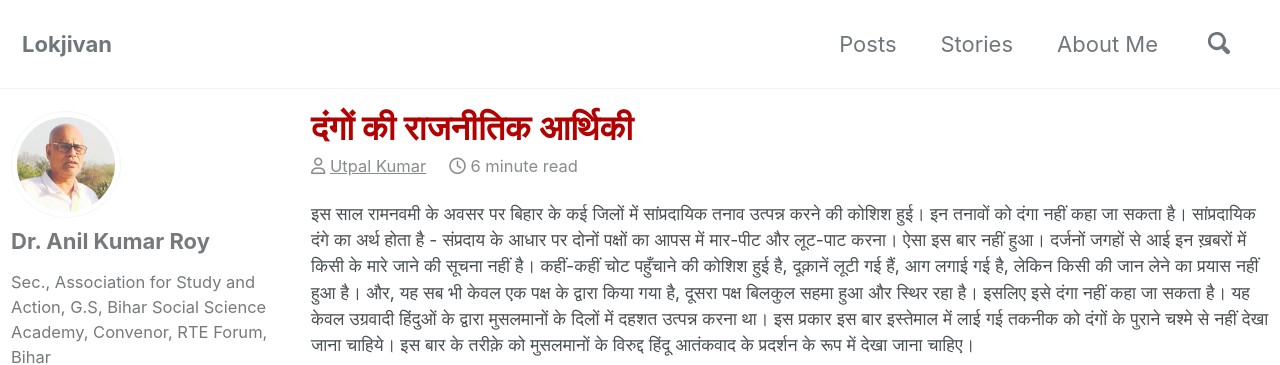
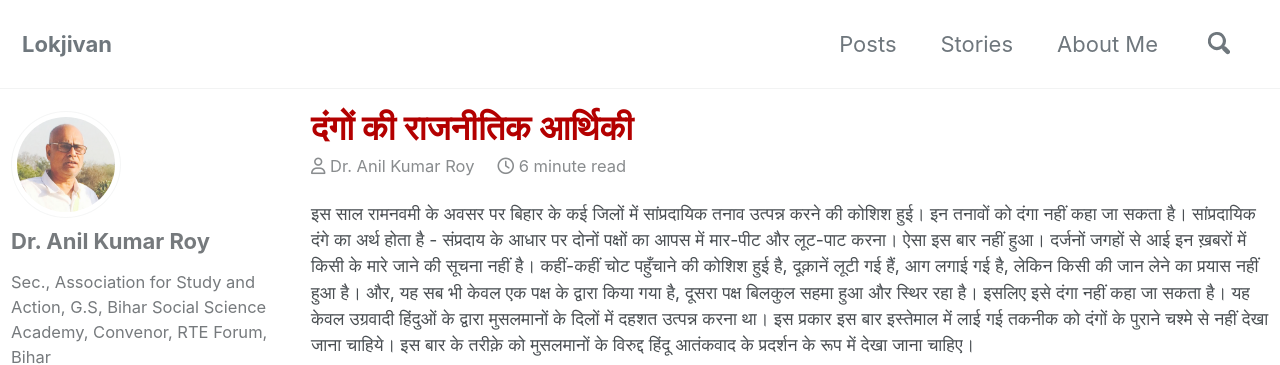
Before and after one commit to lokjivan/lokjivan-earthinversion, a Jekyll site: the page built from _posts/2018-04-09-dangon-kee-raajaneetik-aarthikee.md, in a window 1280 px wide and 900 px high. Shown: the top 365 px of the window. Built offline with Jekyll 4.4.1, drawn with Linux system fonts in a browser that asks for light colours; cached includes are drawn as plain includes; nearby versions of some CDN libraries; comment, search, counter and statistics services are not loaded.

Commit message:
Update single.html

```diff
--- a/_layouts/single.html
+++ b/_layouts/single.html
@@ -29,10 +29,10 @@ layout: default
           {% if page.title %}<h1 id="page-title" class="page__title" itemprop="headline" style="color: #b30000;">{{ page.title | markdownify | remove: "<p>" | remove: "</p>" }}</h1>{% endif %}
           {% if page.read_time %}
             {% if page.authors=="balajiseela" %}
-              <p class="page__meta"><i class="fa fa-users" aria-hidden="true"></i> <a href="https://twitter.com/Utpal_Kmr">Utpal Kumar</a>, <a href="https://scholar.google.com/citations?user=9mN0cjcAAAAJ&hl=en">Balaji Kumar Seela</a>&nbsp;&nbsp;&nbsp;&nbsp;
+              <p class="page__meta"><i class="fa fa-users" aria-hidden="true"></i> Dr. Anil Kumar Roy, <a href="https://scholar.google.com/citations?user=9mN0cjcAAAAJ&hl=en">Balaji Kumar Seela</a>&nbsp;&nbsp;&nbsp;&nbsp;
               <i class="far fa-clock" aria-hidden="true"></i> {% include read-time.html %}</p>
             {% else %}
-              <p class="page__meta"><i class="far fa-user" aria-hidden="true"></i> <a href="https://twitter.com/Utpal_Kmr">Utpal Kumar</a>&nbsp;&nbsp;&nbsp;&nbsp;
+              <p class="page__meta"><i class="far fa-user" aria-hidden="true"></i> Dr. Anil Kumar Roy&nbsp;&nbsp;&nbsp;&nbsp;
                 <i class="far fa-clock" aria-hidden="true"></i> {% include read-time.html %}</p>
             {% endif %}
           {% endif %}
```
